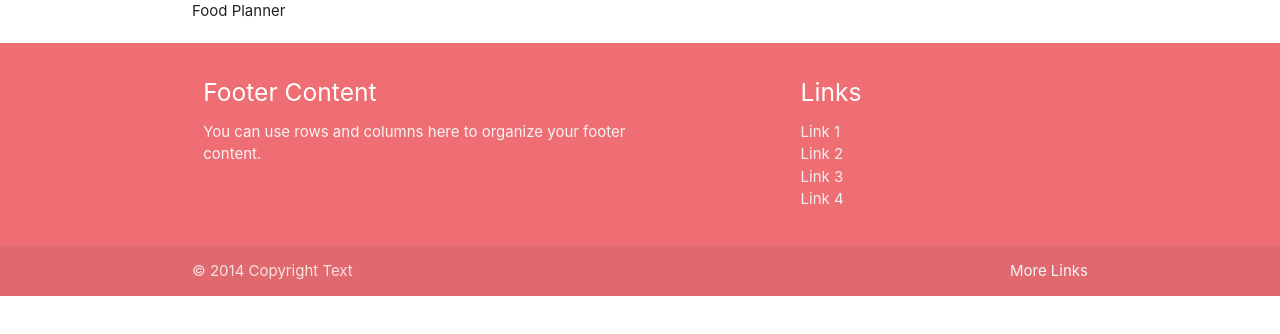
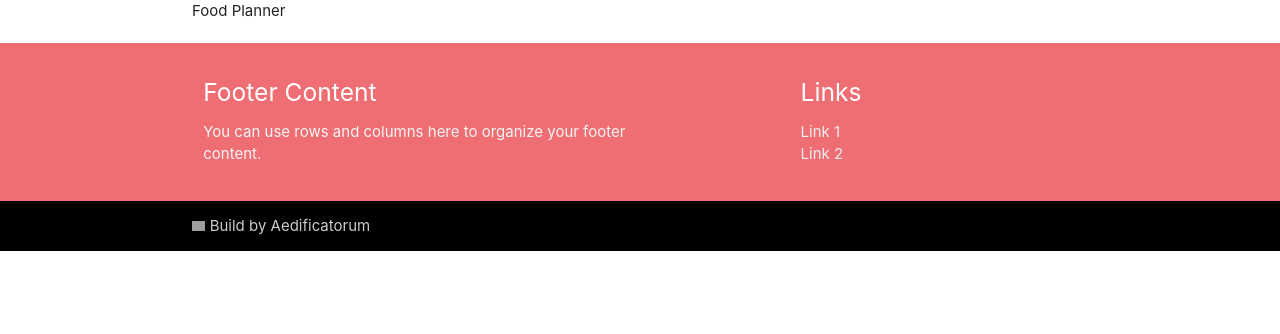
Before and after one commit to aedificatorum/bonapp, a React (Create React App) app in the folder bon-app/: page / in a window 1280 px wide. Shown: the top 334 px of the page. Built offline with nearby package versions, Linux system fonts and the light colour scheme; grey boxes are pictures that could not be loaded.

Commit message:
add footer

```diff
--- a/bon-app/public/index.html
+++ b/bon-app/public/index.html
@@ -47,16 +47,14 @@
                 <ul>
                   <li><a class="grey-text text-lighten-3" href="#!">Link 1</a></li>
                   <li><a class="grey-text text-lighten-3" href="#!">Link 2</a></li>
-                  <li><a class="grey-text text-lighten-3" href="#!">Link 3</a></li>
-                  <li><a class="grey-text text-lighten-3" href="#!">Link 4</a></li>
                 </ul>
               </div>
             </div>
           </div>
-          <div class="footer-copyright">
+          <div class="footer-copyright black">
             <div class="container">
-            © 2014 Copyright Text
-            <a class="grey-text text-lighten-4 right" href="#!">More Links</a>
+              <img src="aedificatorum-logo.png" class="logo" />
+                Build by Aedificatorum
             </div>
           </div>
         </footer>
--- a/bon-app/src/App.css
+++ b/bon-app/src/App.css
@@ -1,18 +1,4 @@
-/* .App {
-  text-align: center;
+.logo {
+  width: 1.5%;
+  height: auto;
 }
-
-.App-header {
-  background-color: #282c34;
-  min-height: 100vh;
-  display: flex;
-  flex-direction: column;
-  align-items: center;
-  justify-content: center;
-  font-size: calc(10px + 2vmin);
-  color: white;
-}
-
-.App-link {
-  color: #61dafb;
-} */
```
